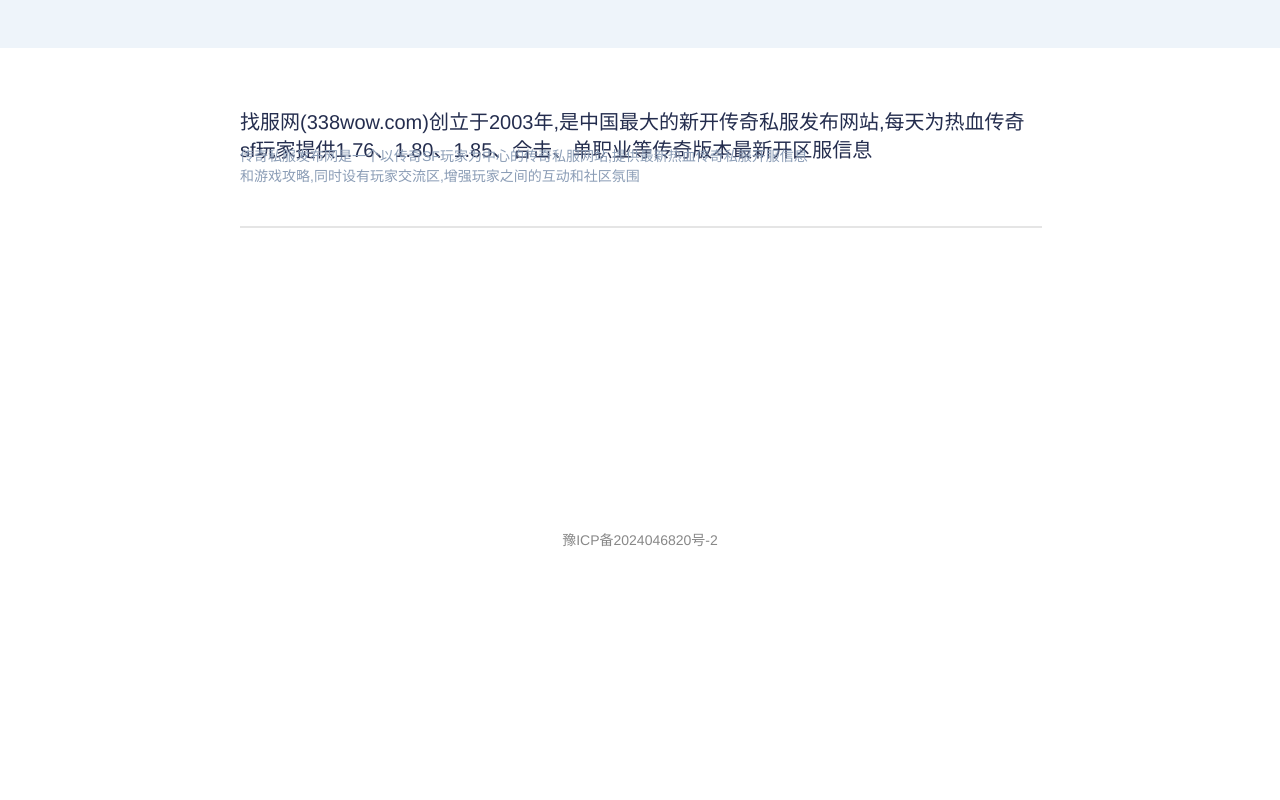
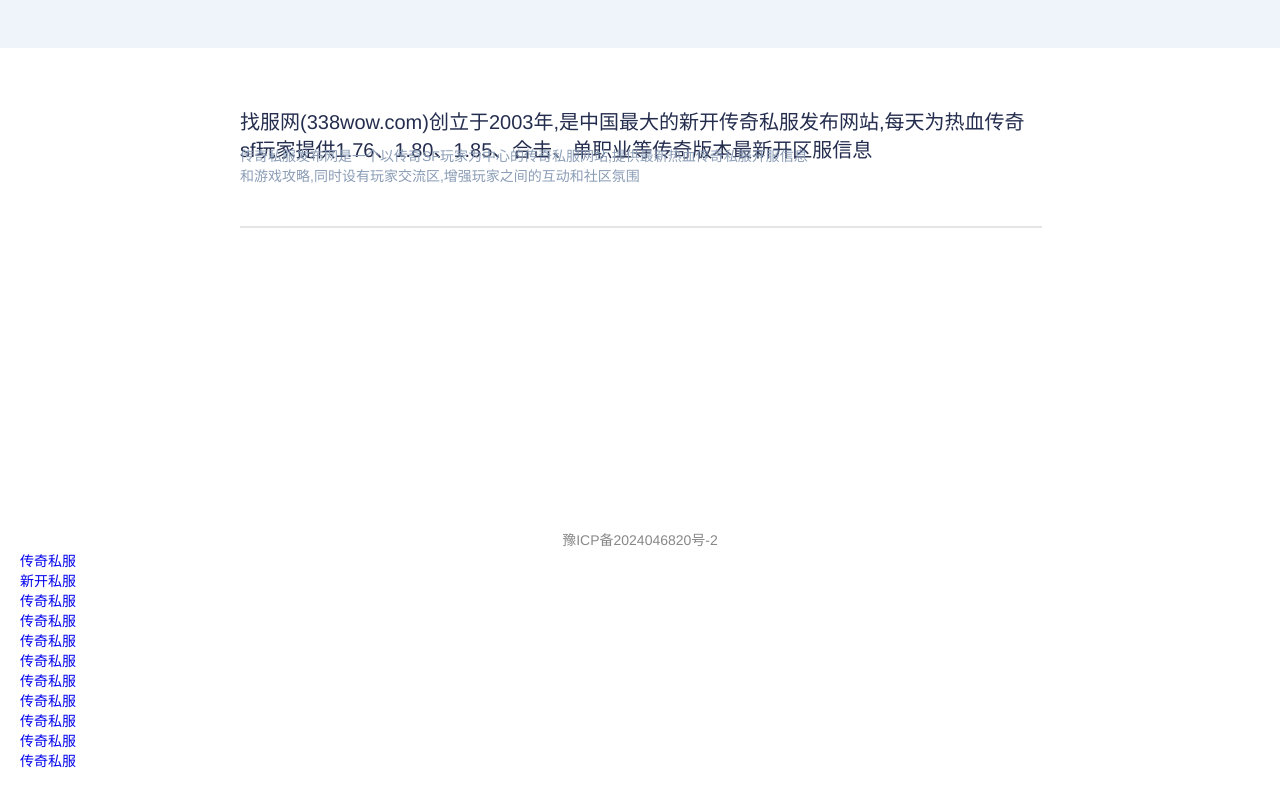
Before and after one commit to 04sf/04sf.github.io, a plain HTML site: page index.html in a window 1280 px wide. Shown: the part 304-1104 px from the top of the page. Before the commit the page ends 884 px from the top, so only its background shows below. Drawn offline with Linux system fonts and the light colour scheme; no server answers.

Commit message:
Update index.html

```diff
--- a/index.html
+++ b/index.html
@@ -54,6 +54,17 @@
 			</div>
 			<div class="stop-footer">
 				<p class="sf-num"><a href="http://beian.miit.gov.cn" target="_blank">豫ICP备2024046820号-2</a></p>
+				<li><a href="http://www.2345288.com/" title="" target="_blank">传奇私服</a></li>
+<li><a href="https://www.zaouc.com/" title="" target="_blank">新开私服</a></li>
+<li><a href="https://www.gm06.com/" title="" target="_blank">传奇私服</a></li>
+<li><a href="https://haosf.37hf.com/" title="" target="_blank">传奇私服</a></li>
+<li><a href="https://jjj.9hf.com/" title="" target="_blank">传奇私服</a></li>
+<li><a href="https://www.330hf.com/" title="" target="_blank">传奇私服</a></li>
+<li><a href="https://www.338wow.com/" title="" target="_blank">传奇私服</a></li>
+<li><a href="https://www.yewenjun.com/" title="" target="_blank">传奇私服</a></li>
+<li><a href="https://www.888772.cn/" title="" target="_blank">传奇私服</a></li>
+<li><a href="https://www.pinyinyuming.com/" title="" target="_blank">传奇私服</a></li>
+<li><a href="https://www.7hsf.com/" title="" target="_blank">传奇私服</a></li>
 			</div>
 		</div>
 		<script
```
